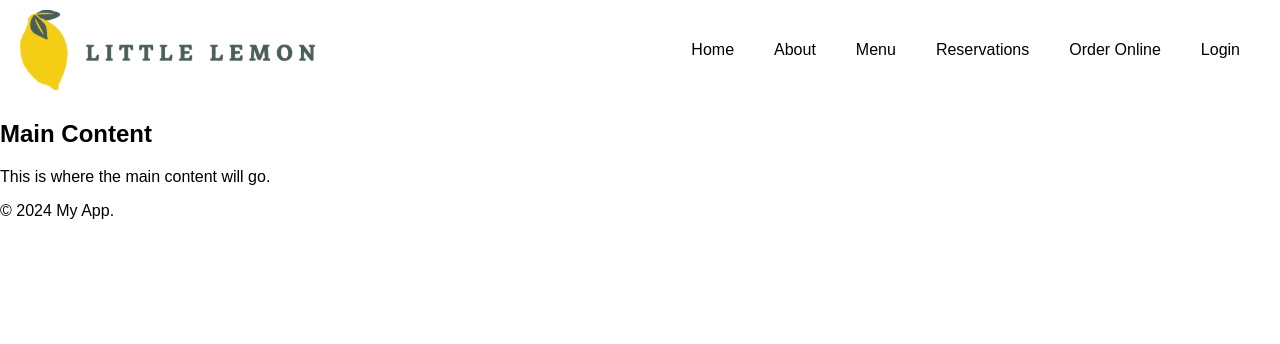
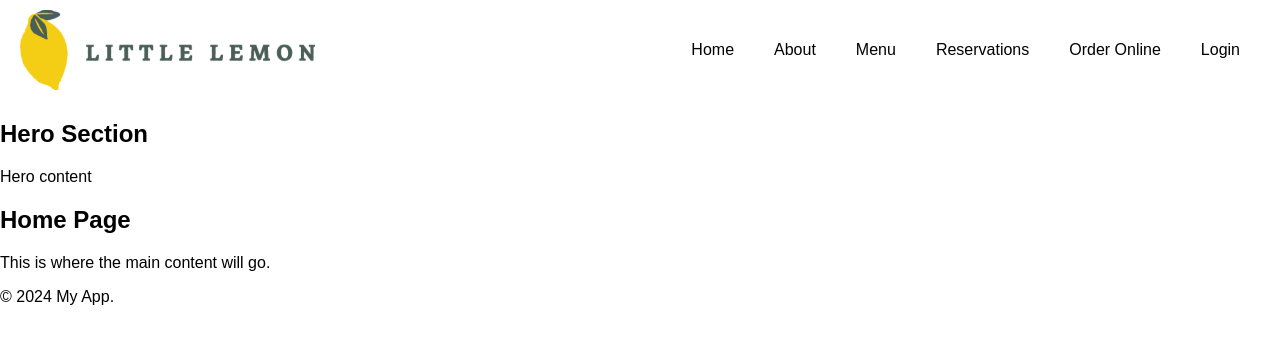
Before and after one commit to MarshallNickolauson/little-lemon-frontend, a React (Create React App) app: page / in a window 1280 px wide. Shown: the top 344 px of the page. Built offline with nearby package versions, Linux system fonts and the light colour scheme.

Commit message:
added routing to navigation

```diff
--- a/package.json
+++ b/package.json
@@ -8,6 +8,7 @@
     "@testing-library/user-event": "^13.5.0",
     "react": "^18.3.1",
     "react-dom": "^18.3.1",
+    "react-router-dom": "^6.23.1",
     "react-scripts": "5.0.1",
     "web-vitals": "^2.1.4"
   },
--- a/src/App.js
+++ b/src/App.js
@@ -1,15 +1,25 @@
+import React from 'react';
+import { BrowserRouter as Router, Routes, Route } from 'react-router-dom';
 import './App.css';
 import Footer from './components/Footer';
 import Header from './components/Header';
-import Main from './components/Main';
+import HomePage from './components/homepage/HomePage';
+import AboutPage from './components/AboutPage';
 
 function App() {
   return (
-    <>
-      <Header />
-      <Main />
-      <Footer />
-    </>
+    <Router>
+      <div>
+        <Header />
+        <Routes>
+          <Route path="/" element={<HomePage />} />
+          <Route path="/about" element={<AboutPage />} />
+          {/* Other routes */}
+          <Route path="/*" element={<HomePage />} />
+        </Routes>
+        <Footer />
+      </div>
+    </Router>
   );
 }
 
--- /dev/null
+++ b/src/components/AboutPage.js
@@ -0,0 +1,12 @@
+import React from 'react';
+
+function AboutPage() {
+  return (
+    <main>
+      <h2>About Little Lemon</h2>
+      <p>Content about little lemon with mario and adrian.</p>
+    </main>
+  );
+}
+
+export default AboutPage;
--- a/src/components/Main.js
+++ /dev/null
@@ -1,12 +0,0 @@
-import React from 'react';
-
-function Main() {
-  return (
-    <main>
-      <h2>Main Content</h2>
-      <p>This is where the main content will go.</p>
-    </main>
-  );
-}
-
-export default Main;
--- a/src/components/Nav.js
+++ b/src/components/Nav.js
@@ -1,15 +1,16 @@
 import React from 'react';
+import { Link } from 'react-router-dom';
 
 function Nav({ isVisible }) {
   return (
     <nav className={`Nav ${isVisible ? 'Nav-visible' : ''}`}>
       <ul className="Nav-list">
-          <li className="Nav-item"><a href="#home">Home</a></li>
-          <li className="Nav-item"><a href="#about">About</a></li>
-          <li className="Nav-item"><a href="#menu">Menu</a></li>
-          <li className="Nav-item"><a href="#reservations">Reservations</a></li>
-          <li className="Nav-item"><a href="#order-online">Order Online</a></li>
-          <li className="Nav-item"><a href="#login">Login</a></li>
+        <li className="Nav-item"><Link to="/">Home</Link></li>
+        <li className="Nav-item"><Link to="/about">About</Link></li>
+        <li className="Nav-item"><Link to="/menu">Menu</Link></li>
+        <li className="Nav-item"><Link to="/reservations">Reservations</Link></li>
+        <li className="Nav-item"><Link to="/order-online">Order Online</Link></li>
+        <li className="Nav-item"><Link to="/login">Login</Link></li>
       </ul>
     </nav>
   );
--- /dev/null
+++ b/src/components/homepage/HeroSection.js
@@ -0,0 +1,12 @@
+import React from 'react';
+
+function HeroSection() {
+  return (
+    <main>
+      <h2>Hero Section</h2>
+      <p>Hero content</p>
+    </main>
+  );
+}
+
+export default HeroSection;
--- /dev/null
+++ b/src/components/homepage/HomePage.js
@@ -0,0 +1,14 @@
+import React from 'react';
+import HeroSection from './HeroSection';
+
+function HomePage() {
+  return (
+    <main>
+      <HeroSection />
+      <h2>Home Page</h2>
+      <p>This is where the main content will go.</p>
+    </main>
+  );
+}
+
+export default HomePage;
```
Also changed, not shown: 1 other file (tests, documents, lock files or other folders). Lines whose indentation alone changed are shown as unchanged.
